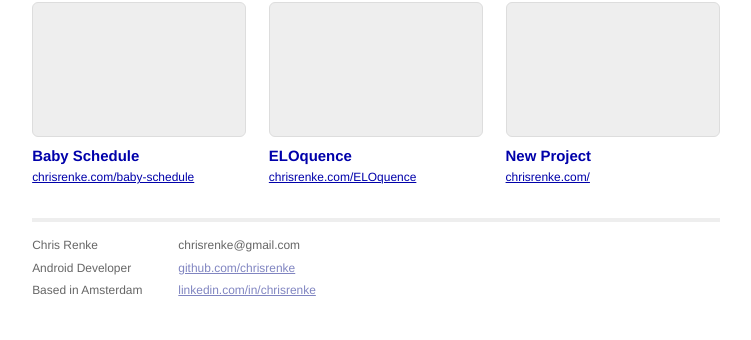
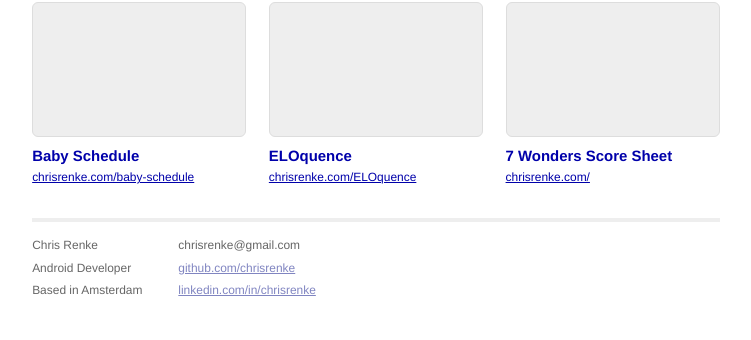
Before and after one commit to ChrisRenke/chrisrenke.github.io, a Jekyll site: the page built from projects.html, in a window 1280 px wide. Shown: the part 133-473 px from the top of the page, without its empty margins (264-1015 px from the left). Built offline with Jekyll 4.4.1, drawn with Linux system fonts in a browser that asks for light colours.

Commit message:
Name third project 7 Wonders Score Sheet
Co-Authored-By: Claude Sonnet 5.5 <noreply@anthropic.com>

```diff
--- a/_data/projects.yml
+++ b/_data/projects.yml
@@ -13,8 +13,8 @@
   # image: /assets/projects/eloquence.png
   # blurb:
 
-- title: New Project
+- title: 7 Wonders Score Sheet
   url: https://chrisrenke.com/
   # date:
-  # image: /assets/projects/new-project.png
+  # image: /assets/projects/7-wonders.png
   # blurb:
```
